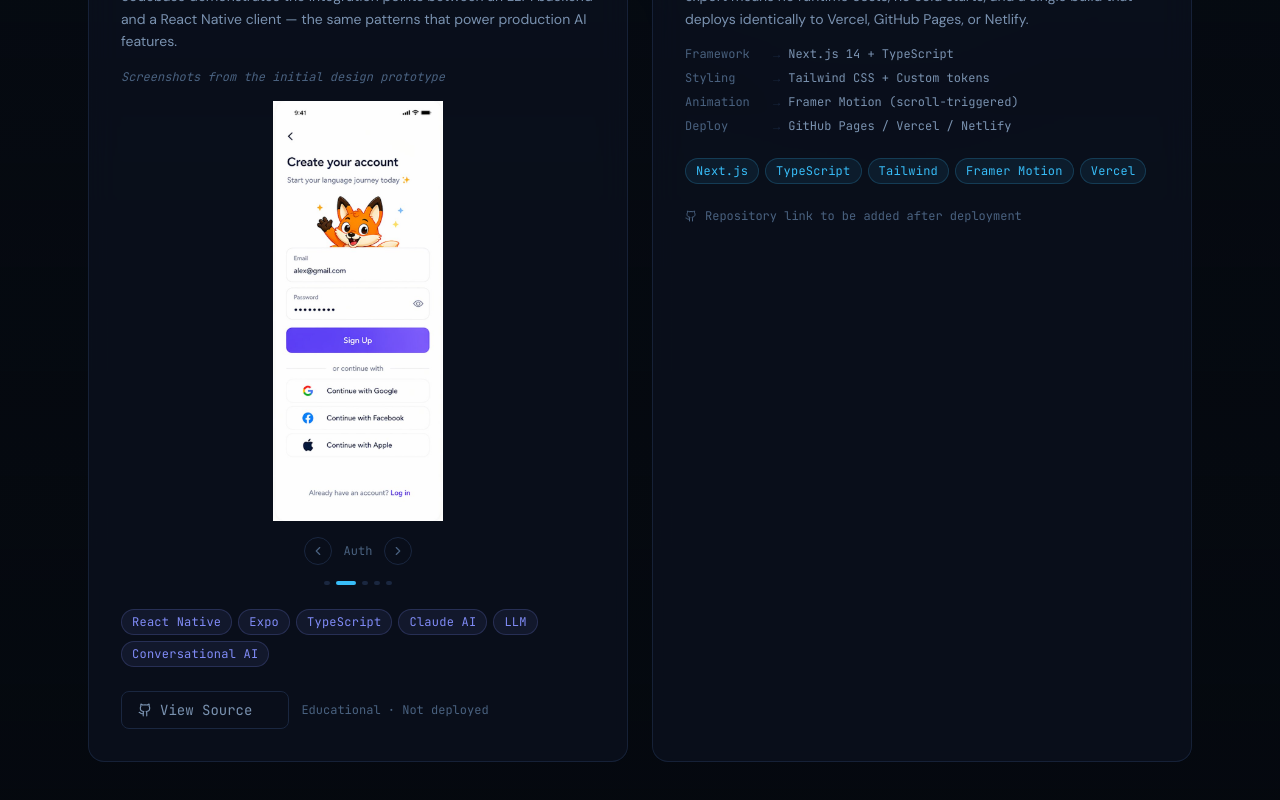
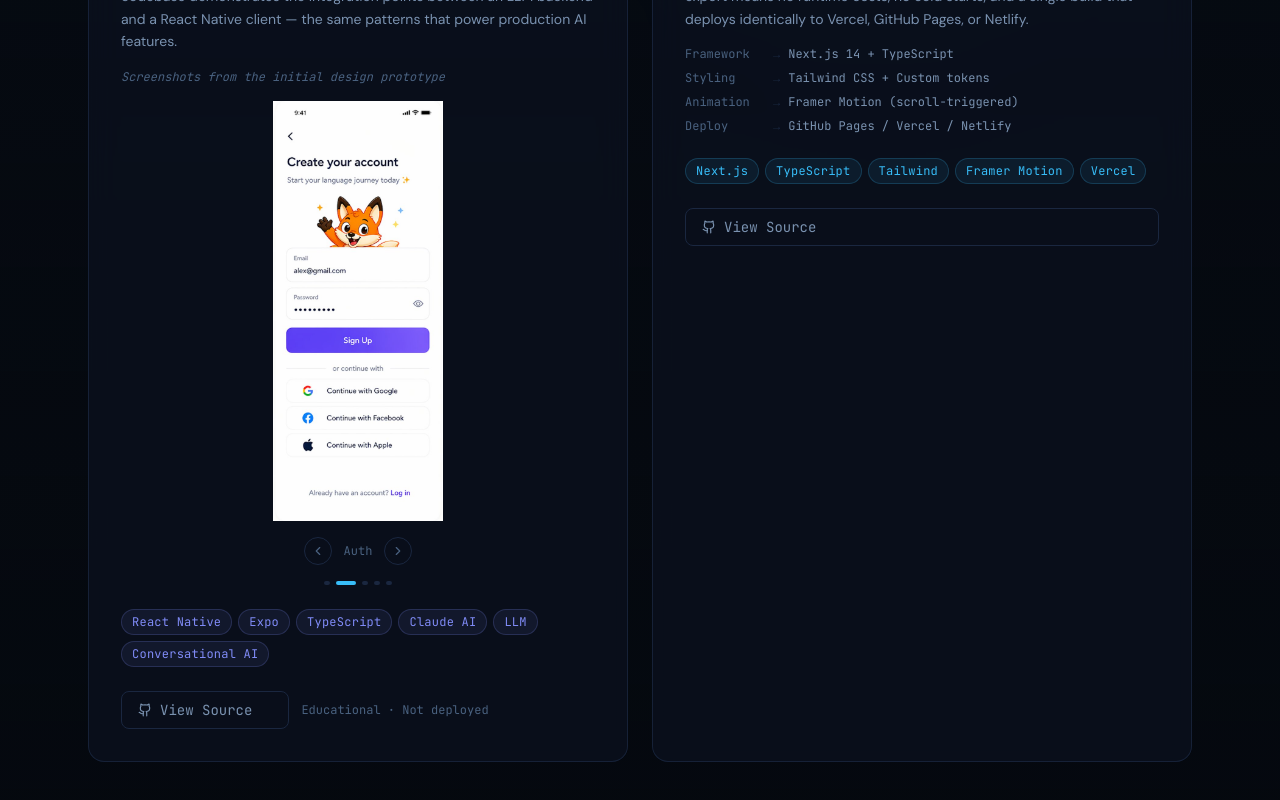
Before and after one commit to iamabdelhadi02/iamabdelhadi02.github.io, a Next.js app: page / in a window 1280 px wide. Shown: the part 2648-3448 px from the top of the page. Built offline with nearby package versions, Linux system fonts and the light colour scheme.

Commit message:
fix: replace portfolio repository placeholder with actual GitHub link

```diff
--- a/components/Projects.tsx
+++ b/components/Projects.tsx
@@ -493,10 +493,16 @@
                   ))}
                 </div>
 
-                <div className="flex items-center gap-2 text-muted font-mono text-xs">
-                  <Github size={12} />
-                  <span>Repository link to be added after deployment</span>
-                </div>
+                <a
+                  href="https://github.com/iamabdelhadi02/iamabdelhadi02.github.io"
+                  target="_blank"
+                  rel="noopener noreferrer"
+                  className="group flex items-center gap-2 px-4 py-2 border border-border-c rounded-lg text-sm font-mono text-muted-2 hover:border-accent/40 hover:text-accent transition-all"
+                >
+                  <Github size={14} />
+                  View Source
+                  <ExternalLink size={12} className="opacity-0 group-hover:opacity-100 transition-opacity" />
+                </a>
               </div>
             </div>
           </StaggerItem>
```
